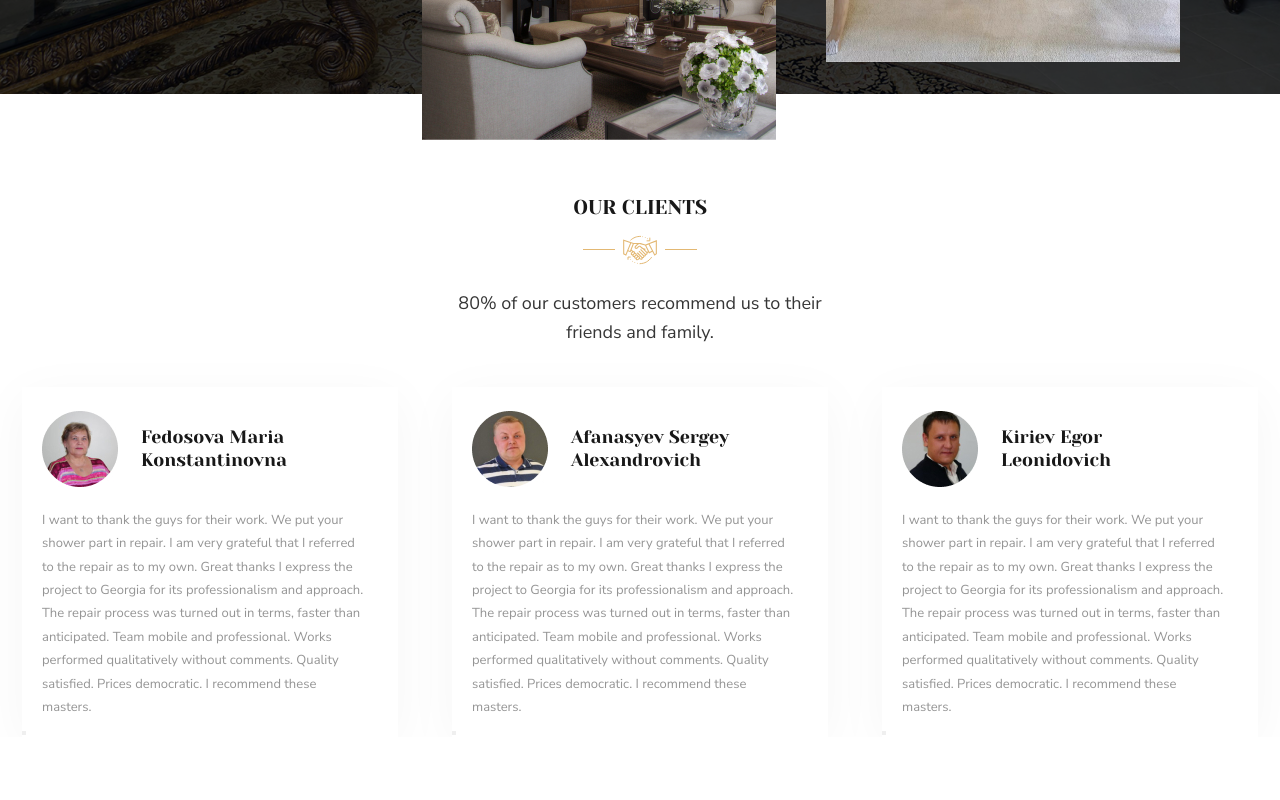
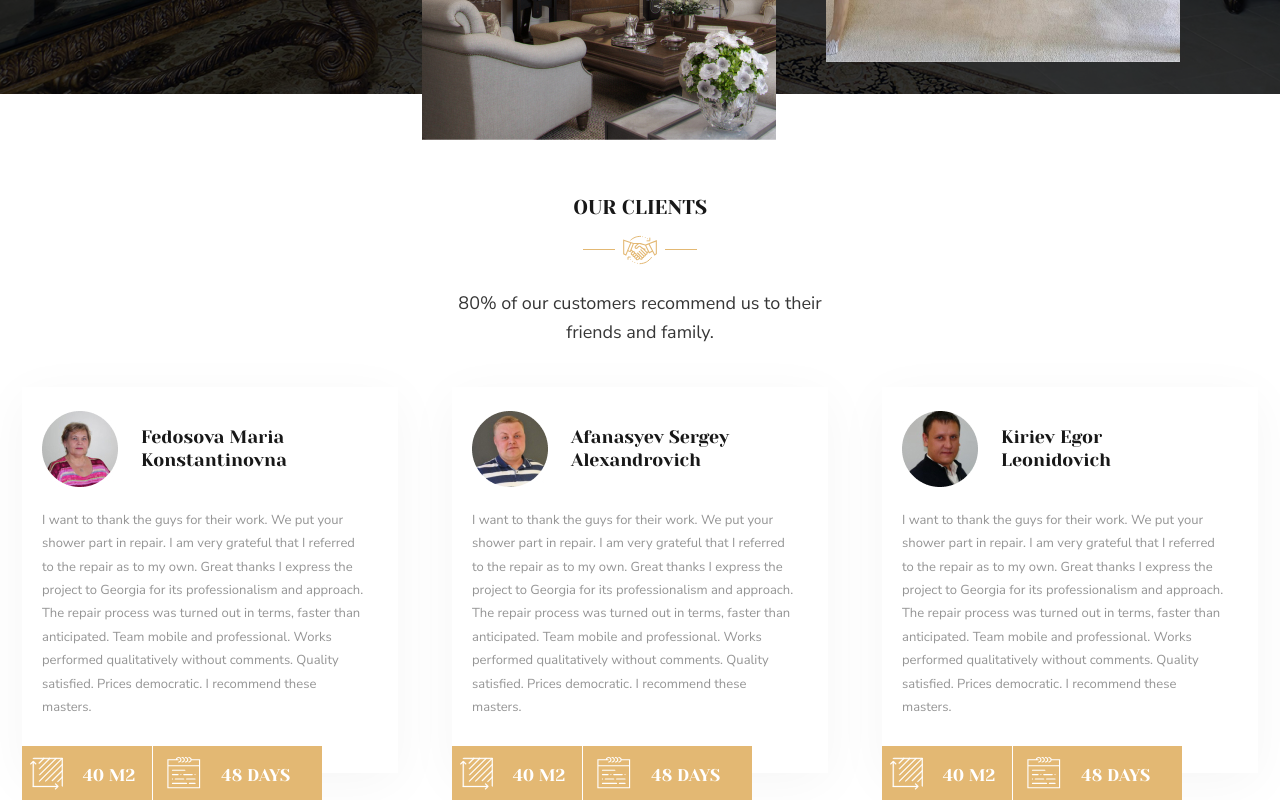
Before and after one commit to l0gOut/design_studio, a plain HTML site: page index.html in a window 1280 px wide. Shown: the part 5303-6103 px from the top of the page. Before the commit the page ends 6040 px from the top, so only its background shows below. Drawn offline with Linux system fonts and the light colour scheme.

Commit message:
add client info

```diff
--- a/index.html
+++ b/index.html
@@ -337,7 +337,13 @@
                 Works performed qualitatively without comments. Quality
                 satisfied. Prices democratic. I recommend these masters.
               </p>
-              <button></button>
+              <button>
+                <img src="image/Square.svg" alt="Square image" />
+                <p>40 m2</p>
+                <span></span>
+                <img src="image/Days.svg" alt="Days image" />
+                <p>48 DAYS</p>
+              </button>
             </div>
             <div class="client-card">
               <div>
@@ -353,7 +359,13 @@
                 Works performed qualitatively without comments. Quality
                 satisfied. Prices democratic. I recommend these masters.
               </p>
-              <button></button>
+              <button>
+                <img src="image/Square.svg" alt="Square image" />
+                <p>40 m2</p>
+                <span></span>
+                <img src="image/Days.svg" alt="Days image" />
+                <p>48 DAYS</p>
+              </button>
             </div>
             <div class="client-card">
               <div>
@@ -369,7 +381,13 @@
                 Works performed qualitatively without comments. Quality
                 satisfied. Prices democratic. I recommend these masters.
               </p>
-              <button></button>
+              <button>
+                <img src="image/Square.svg" alt="Square image" />
+                <p>40 m2</p>
+                <span></span>
+                <img src="image/Days.svg" alt="Days image" />
+                <p>48 DAYS</p>
+              </button>
             </div>
           </div>
         </div>
--- a/style.css
+++ b/style.css
@@ -916,3 +916,36 @@
     color: #959595;
     margin-right: 32px;
 }
+
+.client-card button {
+    display: flex;
+    width: 300px;
+    height: 54px;
+    background-color: var(--golden-text-color);
+    border: none;
+    outline: none;
+    align-items: center;
+    justify-content: flex-end;
+    position: relative;
+    bottom: -27px;
+    padding-left: 5px;
+}
+
+.client-card button span {
+    height: 54px;
+    background-color: white;
+    width: 1px;
+    position: absolute;
+    left: 130px;
+}
+
+.client-card button p {
+    color: white;
+    margin-bottom: 18px;
+    font-family: 'Yeseva One', sans-serif;
+    font-style: normal;
+    font-weight: 400;
+    font-size: 17px;
+    line-height: 24px;
+    text-transform: uppercase;
+}
```
Also changed, not shown: image/Days.svg (added), image/Square.svg (added).
